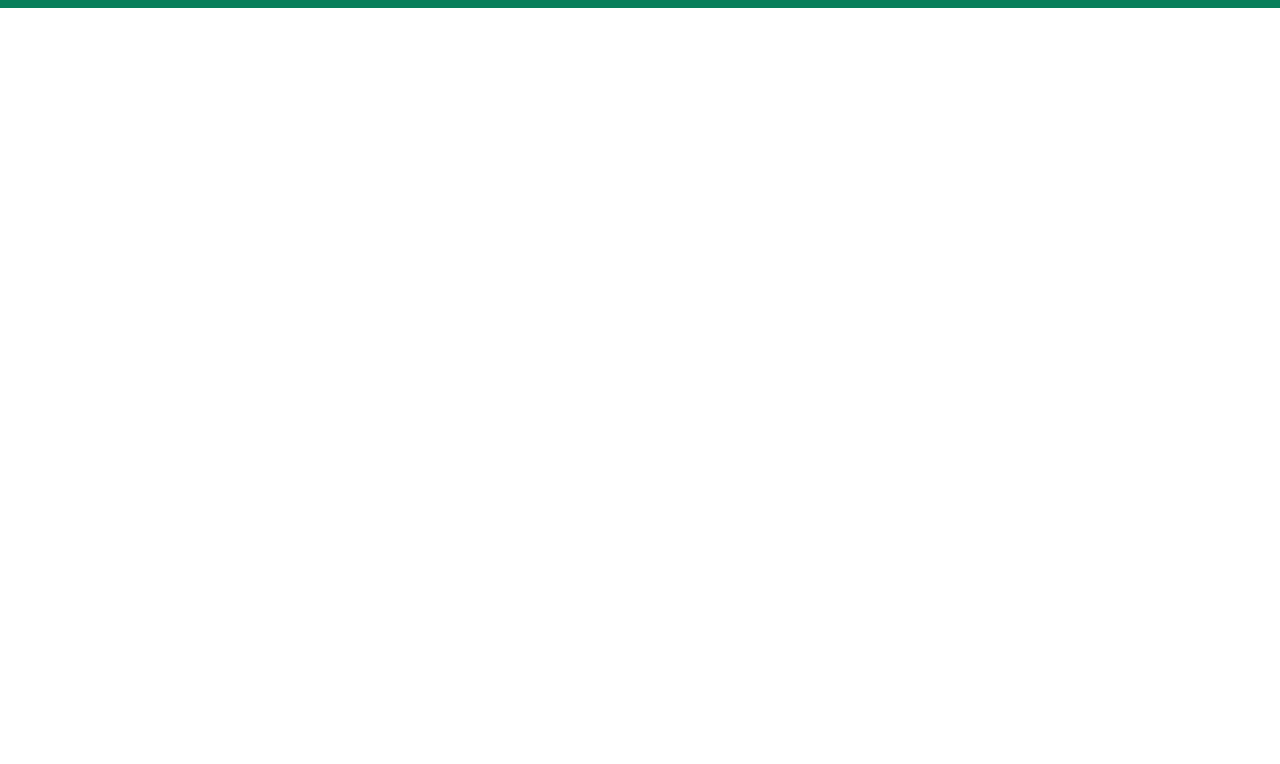
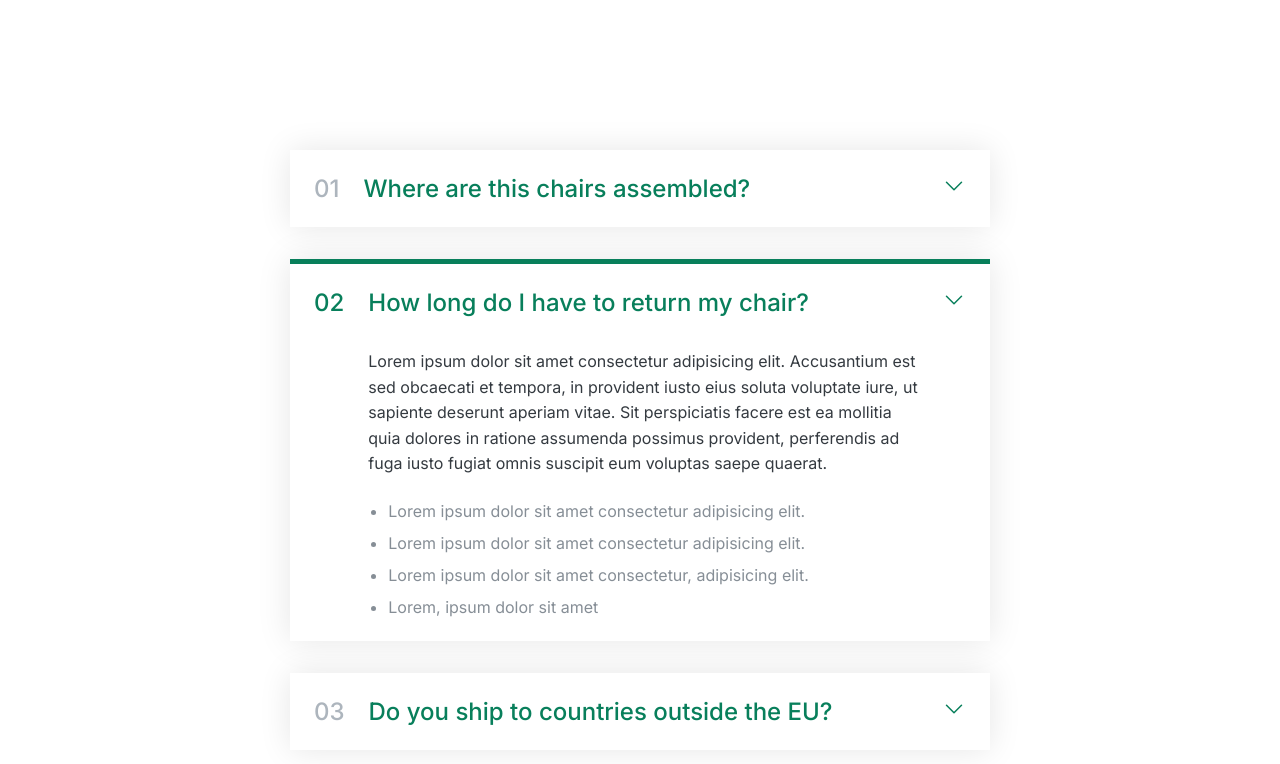
Before and after one commit to nikolamihailov/HTML-CSS-Udemy, a plain HTML site: page Build Responsive Real-World Websites with HTML and CSS/05. Components and Layout Patterns/Accordion Component/index.html in a window 1280 px wide. Drawn offline with Linux system fonts and the light colour scheme.

Commit message:
accordion component finished

```diff
--- a/Build Responsive Real-World Websites with HTML and CSS/05. Components and Layout Patterns/Accordion Component/index.html
+++ b/Build Responsive Real-World Websites with HTML and CSS/05. Components and Layout Patterns/Accordion Component/index.html
@@ -14,7 +14,49 @@
 </head>
 
 <body>
+    <div class="accordion">
+        <div class="item">
+            <p class="number">01</p>
+            <p class="text">Where are this chairs assembled?</p>
+            <svg xmlns="http://www.w3.org/2000/svg" fill="none" viewBox="0 0 24 24" stroke-width="1.5"
+                stroke="currentColor" class="icon">
+                <path stroke-linecap="round" stroke-linejoin="round" d="m19.5 8.25-7.5 7.5-7.5-7.5" />
+            </svg>
+        </div>
+        <div class="item open">
+            <p class="number">02</p>
+            <p class="text">How long do I have to return my chair?</p>
+            <svg xmlns="http://www.w3.org/2000/svg" fill="none" viewBox="0 0 24 24" stroke-width="1.5"
+                stroke="currentColor" class="icon">
+                <path stroke-linecap="round" stroke-linejoin="round" d="m19.5 8.25-7.5 7.5-7.5-7.5" />
+            </svg>
+            <div class="hidden-text">
+                <p>
+                    Lorem ipsum dolor sit amet consectetur adipisicing elit. Accusantium est sed obcaecati et tempora,
+                    in provident iusto eius soluta voluptate iure, ut sapiente deserunt aperiam vitae. Sit perspiciatis
+                    facere est ea mollitia quia dolores in ratione assumenda possimus provident, perferendis ad fuga
+                    iusto fugiat omnis suscipit eum voluptas saepe quaerat.
+                </p>
+                <ul>
+                    <li>Lorem ipsum dolor sit amet consectetur adipisicing elit. </li>
+                    <li>Lorem ipsum dolor sit amet consectetur adipisicing elit. </li>
+                    <li>Lorem ipsum dolor sit amet consectetur, adipisicing elit. </li>
+                    <li>Lorem, ipsum dolor sit amet </li>
+                </ul>
+            </div>
 
+        </div>
+        <div class="item">
+            <p class="number">03</p>
+            <p class="text">Do you ship to countries outside the EU?</p>
+            <svg xmlns="http://www.w3.org/2000/svg" fill="none" viewBox="0 0 24 24" stroke-width="1.5"
+                stroke="currentColor" class="icon">
+                <path stroke-linecap="round" stroke-linejoin="round" d="m19.5 8.25-7.5 7.5-7.5-7.5" />
+            </svg>
+
+        </div>
+
+    </div>
 </body>
 
 </html>
--- a/Build Responsive Real-World Websites with HTML and CSS/05. Components and Layout Patterns/Accordion Component/styles.css
+++ b/Build Responsive Real-World Websites with HTML and CSS/05. Components and Layout Patterns/Accordion Component/styles.css
@@ -23,5 +23,71 @@ GREY COLOR: #343a40
 body {
   font-family: "Inter", sans-serif;
   color: #343a40;
-  border-bottom: 8px solid #087f5b;
 }
+
+.accordion {
+  width: 700px;
+  margin: 150px auto;
+  display: flex;
+  flex-direction: column;
+  gap: 32px;
+}
+
+.item {
+  padding: 24px;
+  display: grid;
+  grid-template-columns: auto 1fr auto;
+  column-gap: 24px;
+  row-gap: 32px;
+  box-shadow: 0 0 32px rgba(0, 0, 0, 0.1);
+}
+
+.text {
+  font-size: 24px;
+  font-weight: 500;
+  color: #087f5b;
+}
+
+.number {
+  font-size: 24px;
+  font-weight: 500;
+  color: #adb5bd;
+}
+.icon {
+  height: 24px;
+  width: 24px;
+  stroke: #087f5b;
+}
+
+.hidden-text {
+  grid-column: 2/3;
+  display: none;
+}
+
+.hidden-text p {
+  line-height: 1.6;
+  margin-bottom: 24px;
+}
+
+.hidden-text ul {
+  color: #868e96;
+  margin-left: 20px;
+  display: flex;
+  flex-direction: column;
+  gap: 12px;
+}
+
+.open .hidden-text {
+  display: block;
+}
+
+.open {
+  border-top: 5px solid #087f5b;
+}
+
+.open .number,
+.open .text {
+  font-size: 24px;
+  font-weight: 500;
+  color: #087f5b;
+}
```
